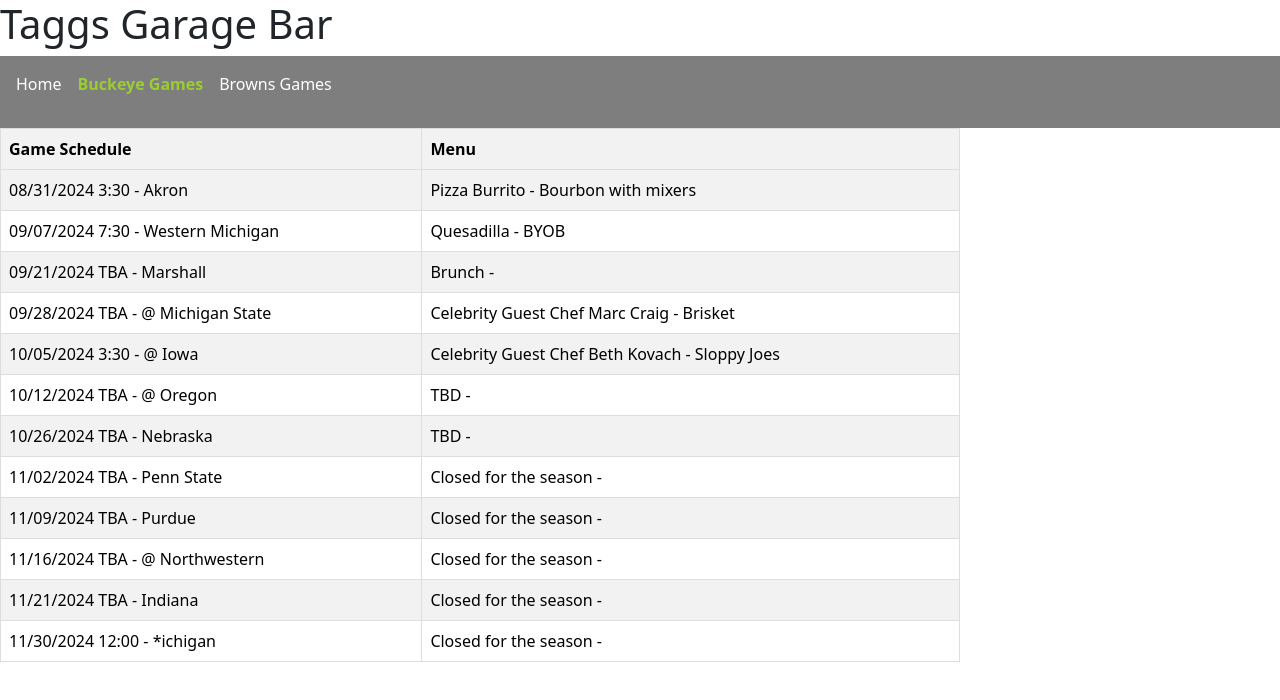
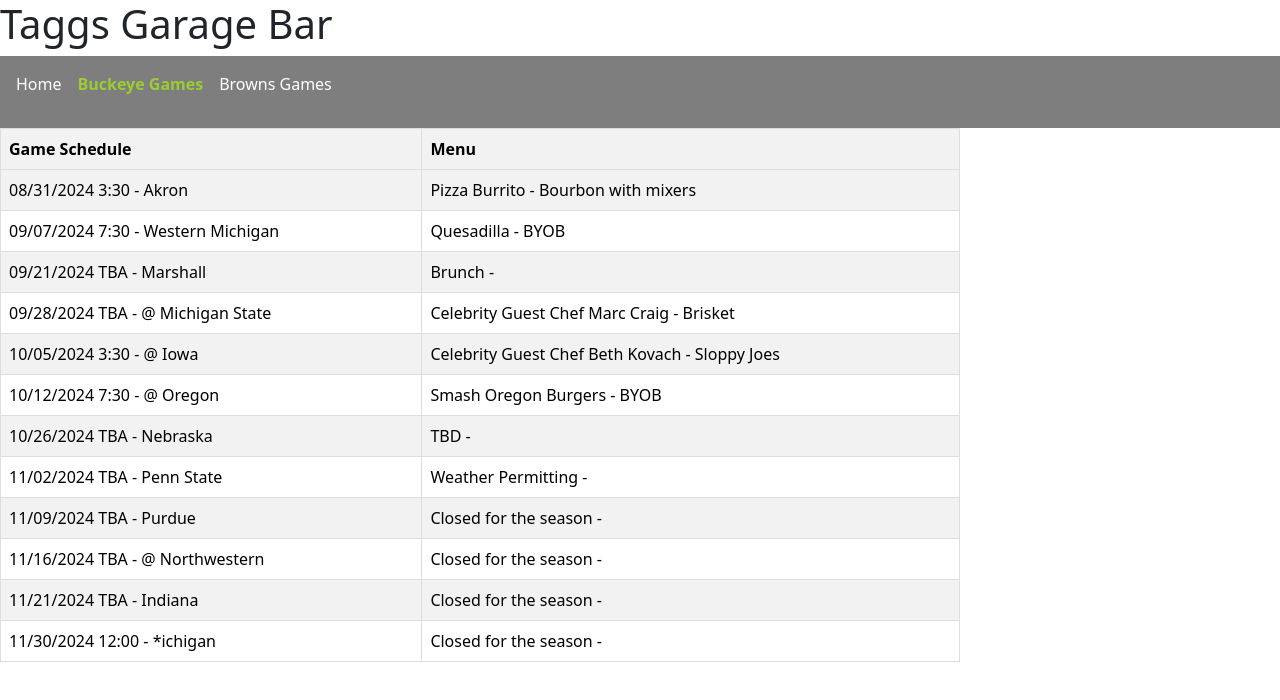
Before and after one commit to ataggs1/football-party, an Angular app: page /college-games in a window 1280 px wide. Shown: the top 700 px of the page. Built offline with nearby package versions, Linux system fonts and the light colour scheme.

Commit message:
added Oregon game

```diff
--- a/src/app/college-games/college-games.component.ts
+++ b/src/app/college-games/college-games.component.ts
@@ -15,7 +15,7 @@
     { date: '09/21/2024 TBA', opponent: 'Marshall' },
     { date: '09/28/2024 TBA', opponent: '@ Michigan State' },
     { date: '10/05/2024 3:30', opponent: '@ Iowa' },
-    { date: '10/12/2024 TBA', opponent: '@ Oregon' },
+    { date: '10/12/2024 7:30', opponent: '@ Oregon' },
     { date: '10/26/2024 TBA', opponent: 'Nebraska' },
     { date: '11/02/2024 TBA', opponent: 'Penn State' },
     { date: '11/09/2024 TBA', opponent: 'Purdue' },
@@ -31,9 +31,9 @@
     { food: 'Brunch' },
     { food: 'Celebrity Guest Chef Marc Craig', cocktail: 'Brisket' },
     { food: 'Celebrity Guest Chef Beth Kovach', cocktail: 'Sloppy Joes' },
+    { food: 'Smash Oregon Burgers', cocktail: 'BYOB' },
     { food: 'TBD' },
-    { food: 'TBD' },
-    { food: 'Closed for the season' },
+    { food: 'Weather Permitting' },
     { food: 'Closed for the season' },
     { food: 'Closed for the season' },
     { food: 'Closed for the season' },
```
Also changed, not shown: 3 other files (tests, documents, lock files or other folders).
